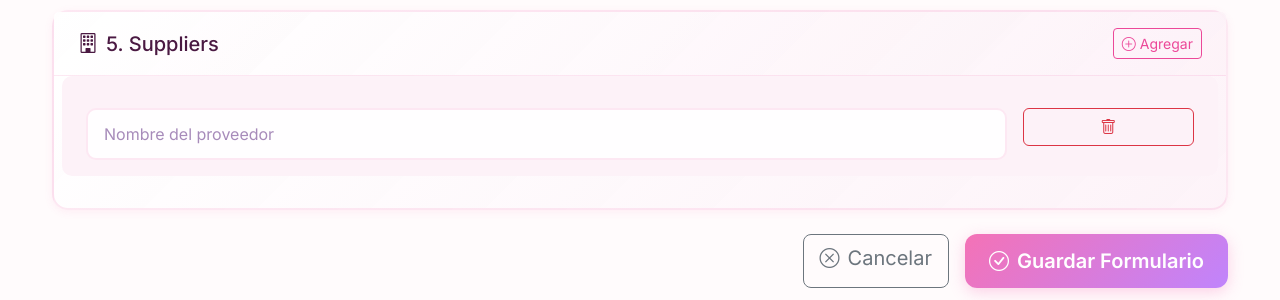
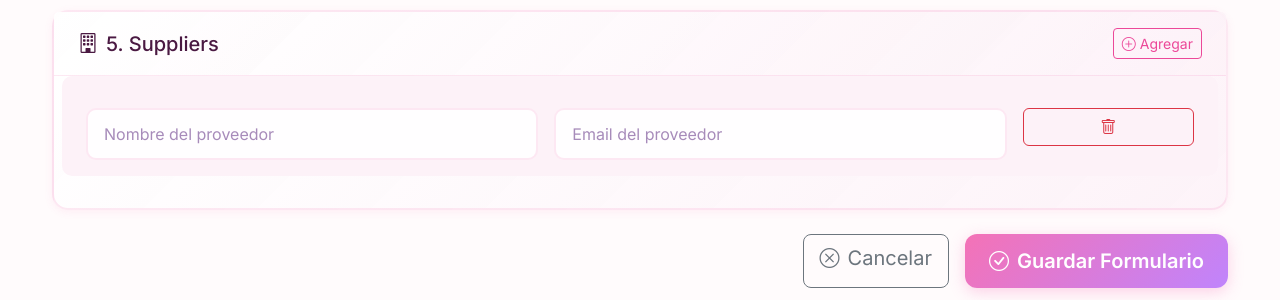
Before and after one commit to echeverrialoayzad-bit/lux-portal, a Flask app: page /clientes/formularios/shipping-instructions in a window 1280 px wide. Shown: the part 1605-1905 px from the top of the page. Run offline with Flask 3, Linux system fonts and the light colour scheme; the visitor is signed in with stand-in values (Sample User, id 1).

Commit message:
Add email field to Suppliers in Shipping Instructions form
Co-Authored-By: Claude Opus 4.6 <noreply@anthropic.com>

```diff
--- a/lux_portal/clientes/routes.py
+++ b/lux_portal/clientes/routes.py
@@ -462,9 +462,13 @@ def shipping_instructions_form(id=None):
             # Suppliers
             suppliers = []
             sup_names = request.form.getlist('supplier_name[]')
-            for name in sup_names:
+            sup_emails = request.form.getlist('supplier_email[]')
+            for i, name in enumerate(sup_names):
                 if name.strip():
-                    suppliers.append({'name': name.strip()})
+                    suppliers.append({
+                        'name': name.strip(),
+                        'email': sup_emails[i].strip() if i < len(sup_emails) else '',
+                    })
             form.set_suppliers(suppliers)
 
             form.estado = 'completo'
--- a/lux_portal/clientes/templates/clientes/form_shipping_instructions.html
+++ b/lux_portal/clientes/templates/clientes/form_shipping_instructions.html
@@ -220,9 +220,13 @@
                     {% if form_data and form_data.get_suppliers %}
                         {% for sup in form_data.get_suppliers() %}
                         <div class="row g-3 mb-3 supplier-row">
-                            <div class="col-md-10">
+                            <div class="col-md-5">
                                 <input type="text" class="form-control" name="supplier_name[]"
                                        value="{{ sup.name }}" placeholder="Nombre del proveedor">
+                            </div>
+                            <div class="col-md-5">
+                                <input type="email" class="form-control" name="supplier_email[]"
+                                       value="{{ sup.email if sup.email is defined else '' }}" placeholder="Email del proveedor">
                             </div>
                             <div class="col-md-2">
                                 <button type="button" class="btn btn-outline-danger w-100" onclick="removeSupplier(this)">
@@ -233,8 +237,11 @@
                         {% endfor %}
                     {% else %}
                         <div class="row g-3 mb-3 supplier-row">
-                            <div class="col-md-10">
+                            <div class="col-md-5">
                                 <input type="text" class="form-control" name="supplier_name[]" placeholder="Nombre del proveedor">
+                            </div>
+                            <div class="col-md-5">
+                                <input type="email" class="form-control" name="supplier_email[]" placeholder="Email del proveedor">
                             </div>
                             <div class="col-md-2">
                                 <button type="button" class="btn btn-outline-danger w-100" onclick="removeSupplier(this)">
@@ -353,8 +360,11 @@ function addSupplier() {
     const container = document.getElementById('suppliers-container');
     const html = `
         <div class="row g-3 mb-3 supplier-row">
-            <div class="col-md-10">
+            <div class="col-md-5">
                 <input type="text" class="form-control" name="supplier_name[]" placeholder="Nombre del proveedor">
+            </div>
+            <div class="col-md-5">
+                <input type="email" class="form-control" name="supplier_email[]" placeholder="Email del proveedor">
             </div>
             <div class="col-md-2">
                 <button type="button" class="btn btn-outline-danger w-100" onclick="removeSupplier(this)">
```
